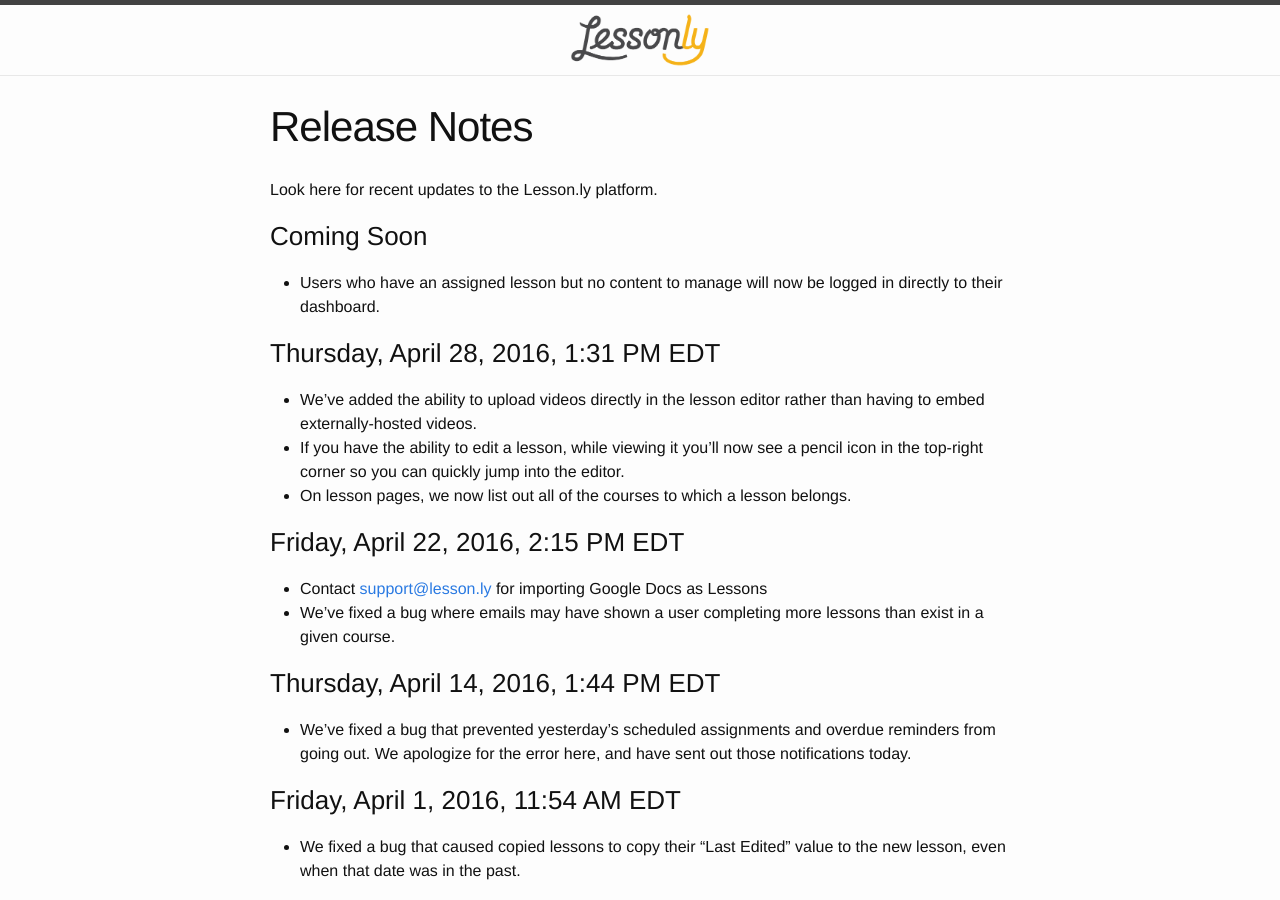
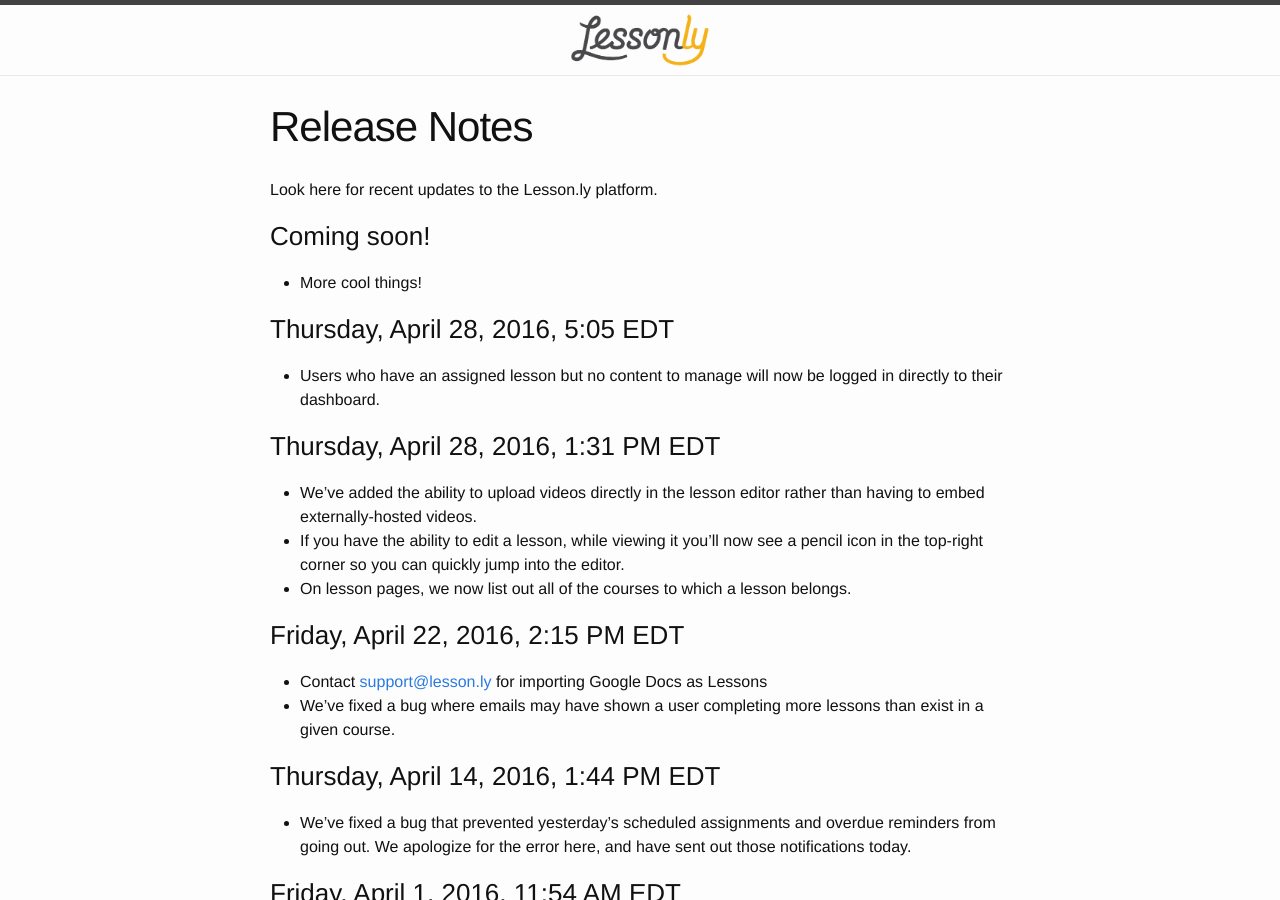
Before and after one commit to isabella232/lessonly.github.io, a Jekyll site: the page built from release-notes.md, in a window 1280 px wide and 900 px high. Built offline with Jekyll 4.4.1, drawn with Linux system fonts in a browser that asks for light colours.

Commit message:
Update release-notes.md

```diff
--- a/release-notes.md
+++ b/release-notes.md
@@ -6,7 +6,11 @@
 
 Look here for recent updates to the Lesson.ly platform.
 
-### Coming Soon
+### Coming soon!
+
+- More cool things!
+
+### Thursday, April 28, 2016, 5:05 EDT
 
 - Users who have an assigned lesson but no content to manage will now be logged in directly to their dashboard.
 
```
